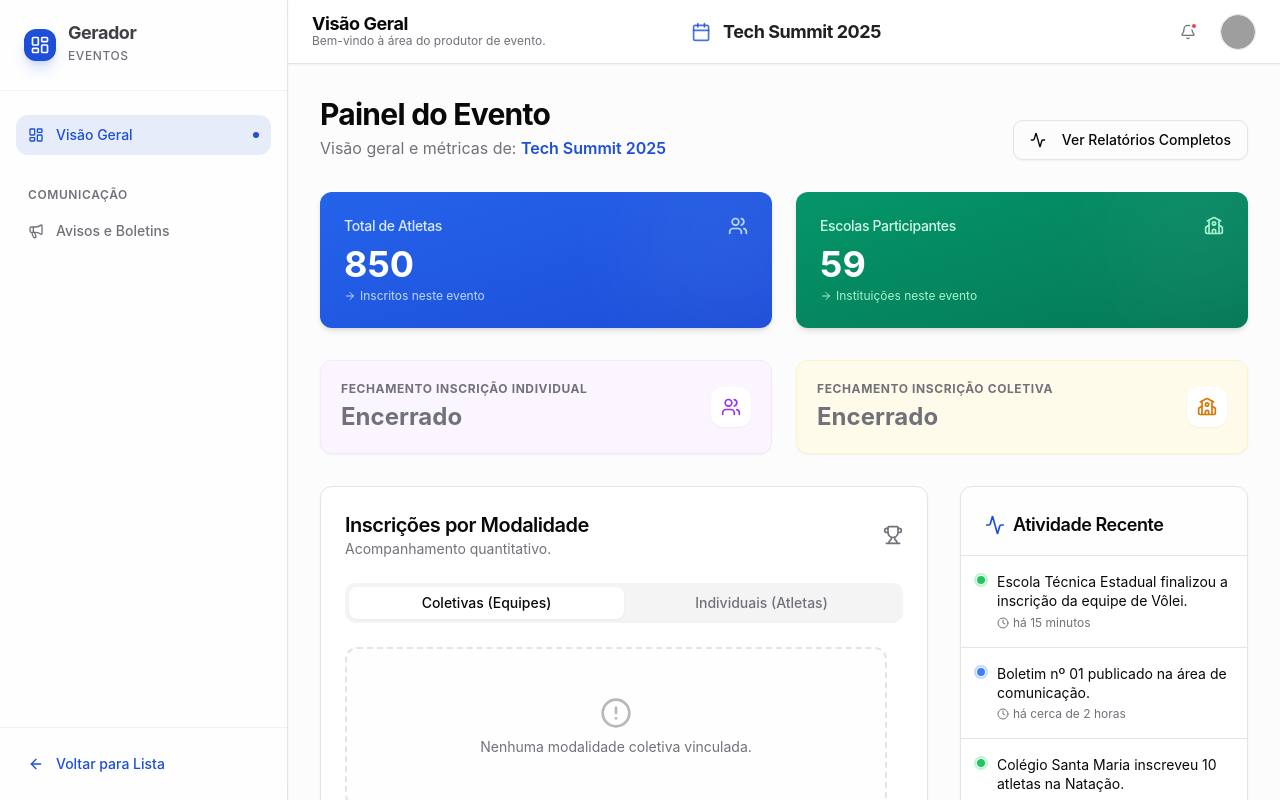
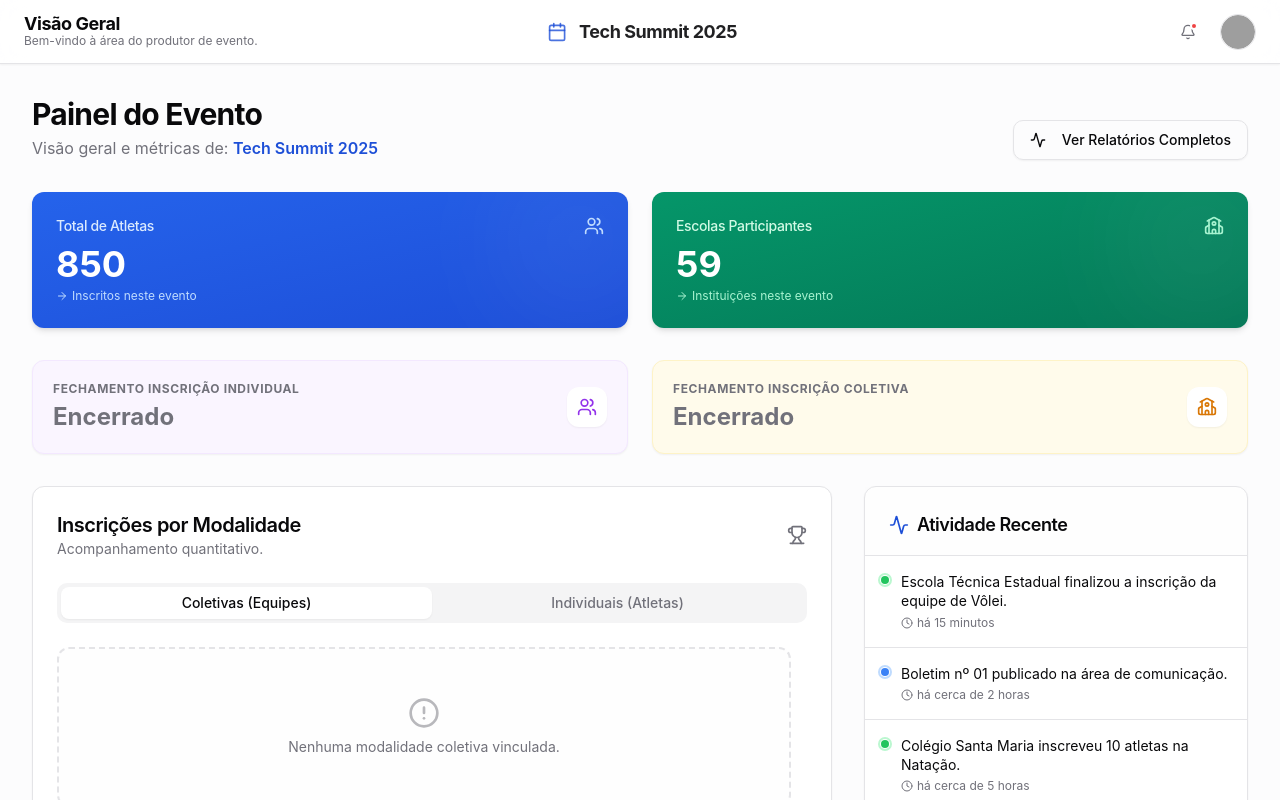
Before and after one commit to AtilaMedeiros/gerador-de-eventos_ultimo, a React (Vite) app: page /area-do-produtor/evento/1/dashboard in a window 1280 px wide. Shown: the top 800 px of the page. Built offline with nearby package versions, Linux system fonts and the light colour scheme; sample sign-in values are in the browser's storage; grey boxes are pictures that could not be loaded.

Commit message:
refactor: remove a barra lateral do painel de eventos e sua seção de comunicação.

```diff
--- a/src/components/EventPanelLayout.tsx
+++ b/src/components/EventPanelLayout.tsx
@@ -1,11 +1,10 @@
 import { Outlet } from 'react-router-dom'
-import { EventPanelSidebar } from './EventPanelSidebar'
+
 import { DashboardHeader } from './DashboardHeader'
 
 export default function EventPanelLayout() {
   return (
     <div className="flex min-h-screen bg-gray-50/50 dark:bg-background">
-      <EventPanelSidebar />
       <main className="flex flex-col flex-1 w-full transition-all duration-300 ease-in-out min-w-0">
         <DashboardHeader />
         <div className="flex-1 p-6 md:p-8 container mx-auto max-w-7xl animate-fade-in space-y-6">
--- a/src/components/EventPanelSidebar.tsx
+++ /dev/null
@@ -1,136 +0,0 @@
-import { Link, useParams, useNavigate, useLocation } from 'react-router-dom'
-import { cn } from '@/lib/utils'
-import {
-  LayoutDashboard,
-  FileBarChart,
-  School,
-  Trophy,
-  Palette,
-  Megaphone,
-  ArrowLeft,
-  Settings,
-  Users,
-} from 'lucide-react'
-import { useEvent } from '@/contexts/EventContext'
-
-export function EventPanelSidebar() {
-  const location = useLocation()
-  const navigate = useNavigate()
-  const { eventId } = useParams()
-  const { getEventById } = useEvent()
-
-  const event = eventId ? getEventById(eventId) : undefined
-
-  const isActive = (path: string) => location.pathname === path
-  const isChildActive = (path: string) => location.pathname.startsWith(path)
-
-  const NavItem = ({
-    to,
-    icon: Icon,
-    label,
-    active,
-  }: {
-    to: string
-    icon: any
-    label: string
-    active: boolean
-  }) => (
-    <Link
-      to={to}
-      className={cn(
-        'group flex items-center justify-between rounded-lg px-3 py-2.5 text-sm font-medium transition-all duration-200',
-        active
-          ? 'bg-primary/10 text-primary'
-          : 'text-muted-foreground hover:bg-gray-100 dark:hover:bg-secondary/50 hover:text-foreground',
-      )}
-    >
-      <div className="flex items-center gap-3">
-        <Icon
-          className={cn(
-            'h-4 w-4 transition-colors',
-            active
-              ? 'text-primary'
-              : 'text-muted-foreground group-hover:text-foreground',
-          )}
-        />
-        {label}
-      </div>
-      {active && (
-        <div className="h-1.5 w-1.5 rounded-full bg-primary shadow-[0_0_8px_rgba(var(--primary),0.5)]" />
-      )}
-    </Link>
-  )
-
-  if (!event) {
-    return (
-      <aside className="hidden w-72 flex-col border-r bg-background text-foreground md:flex min-h-screen p-6">
-        <p>Evento não encontrado.</p>
-        <Link
-          to="/area-do-produtor/cadastro-basico/evento"
-          className="text-primary hover:underline mt-4"
-        >
-          Voltar
-        </Link>
-      </aside>
-    )
-  }
-
-  return (
-    <aside className="hidden w-72 flex-col border-r bg-background/95 backdrop-blur supports-[backdrop-filter]:bg-background/60 text-sidebar-foreground md:flex min-h-screen sticky top-0 h-screen overflow-y-auto z-40 shadow-subtle">
-      {/* Header with Back Button */}
-      <div className="p-6 border-b border-border/50 flex items-center gap-3">
-        <div className="bg-primary text-primary-foreground p-1.5 rounded-lg shadow-lg shadow-primary/20">
-          <LayoutDashboard className="h-5 w-5" />
-        </div>
-        <div>
-          <span className="font-bold text-lg tracking-tight block leading-none">
-            Gerador
-          </span>
-          <span className="text-xs text-muted-foreground font-medium uppercase tracking-wider">
-            Eventos
-          </span>
-        </div>
-      </div>
-
-      <div className="flex-1 py-6 px-4 space-y-8">
-        {/* Principal */}
-        <div className="space-y-1">
-
-          <NavItem
-            to={`/area-do-produtor/evento/${eventId}/dashboard`}
-            icon={LayoutDashboard}
-            label="Visão Geral"
-            active={isActive(`/area-do-produtor/evento/${eventId}/dashboard`)}
-          />
-
-        </div>
-
-
-
-        {/* Comunicação */}
-        <div className="space-y-1">
-          <p className="px-3 text-xs font-semibold text-muted-foreground uppercase tracking-wider mb-2">
-            Comunicação
-          </p>
-          <NavItem
-            to={`/area-do-produtor/publicacoes?eventId=${eventId}`}
-            icon={Megaphone}
-            label="Avisos e Boletins"
-            active={location.pathname === '/area-do-produtor/publicacoes' && location.search.includes(`eventId=${eventId}`)}
-          />
-        </div>
-      </div>
-
-
-      <div className="p-4 border-t border-border/50">
-        <button
-          onClick={() => navigate('/area-do-produtor/cadastro-basico/evento')}
-          className="flex items-center gap-3 rounded-lg px-3 py-2.5 text-sm font-medium text-primary transition-colors hover:bg-primary/10 w-full"
-        >
-          <ArrowLeft className="h-4 w-4" />
-          Voltar para Lista
-        </button>
-      </div>
-    </aside >
-  )
-}
```
